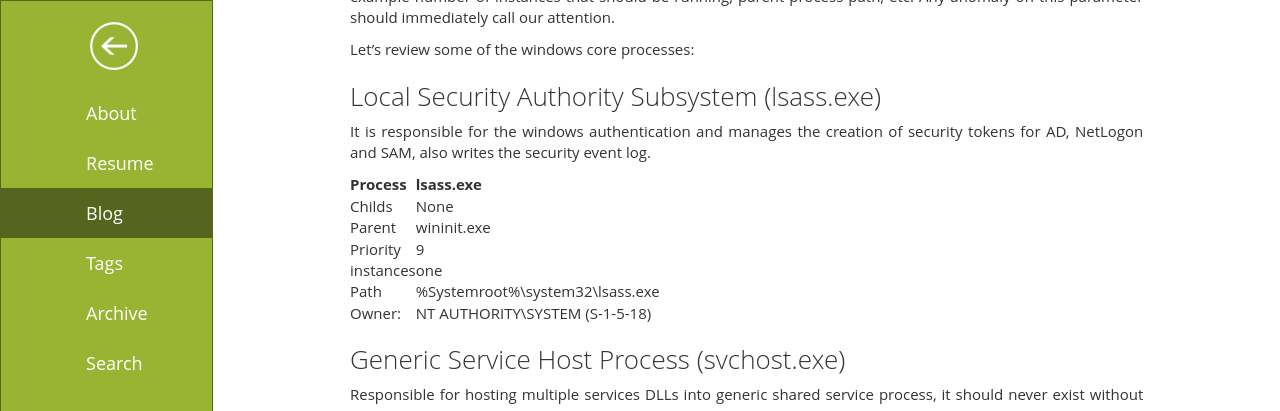
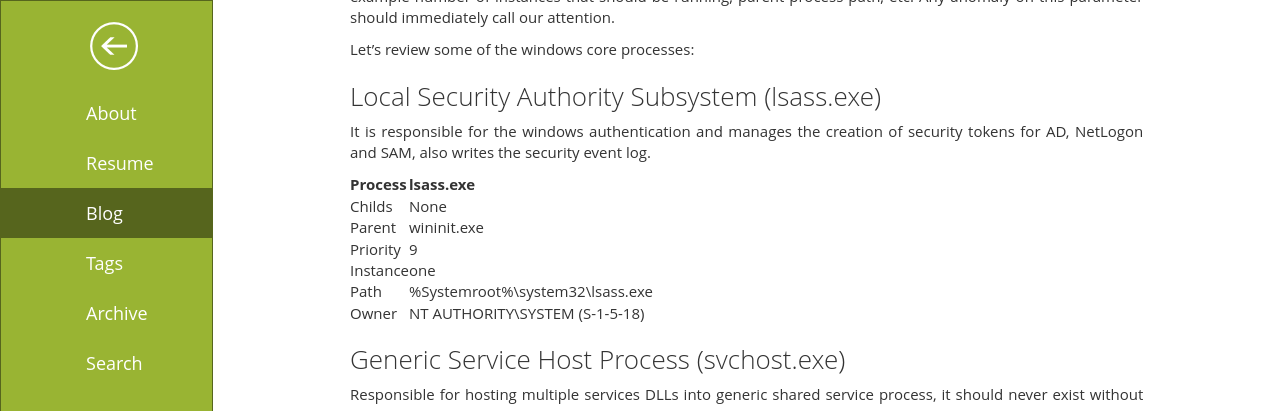
Before and after one commit to fanavarr/fanavarr.github.io, a Jekyll site: the page built from _posts/2022-04-05-Windows-Core-Procesess.md, in a window 1280 px wide and 900 px high, scrolled down 355 px. Shown: the top 411 px of the window. Built offline with Jekyll 4.4.1, drawn with Linux system fonts in a browser that asks for light colours; a script that is not in the unit is left out; comment, search, counter and statistics services are not loaded.

Commit message:
Update 2022-04-05-Windows-Core-Procesess.md

```diff
--- a/_posts/2022-04-05-Windows-Core-Procesess.md
+++ b/_posts/2022-04-05-Windows-Core-Procesess.md
@@ -30,14 +30,14 @@ Let’s review some of the windows core processes:
 ### Local Security Authority Subsystem (lsass.exe)
 It is responsible for the windows authentication and manages the creation of security tokens for AD, NetLogon and SAM, also writes the security event log.
 
-| Process      | lsass.exe |
+| Process     | lsass.exe |
 | ----------- | ----------- |
 | Childs | None |
 | Parent | wininit.exe |
 | Priority | 9 |
-| instances | one |
+| Instance | one |
 | Path | %Systemroot%\system32\lsass.exe |
-| Owner: | NT AUTHORITY\SYSTEM (S-1-5-18) |
+| Owner | NT AUTHORITY\SYSTEM (S-1-5-18) |
 
 
 
```
